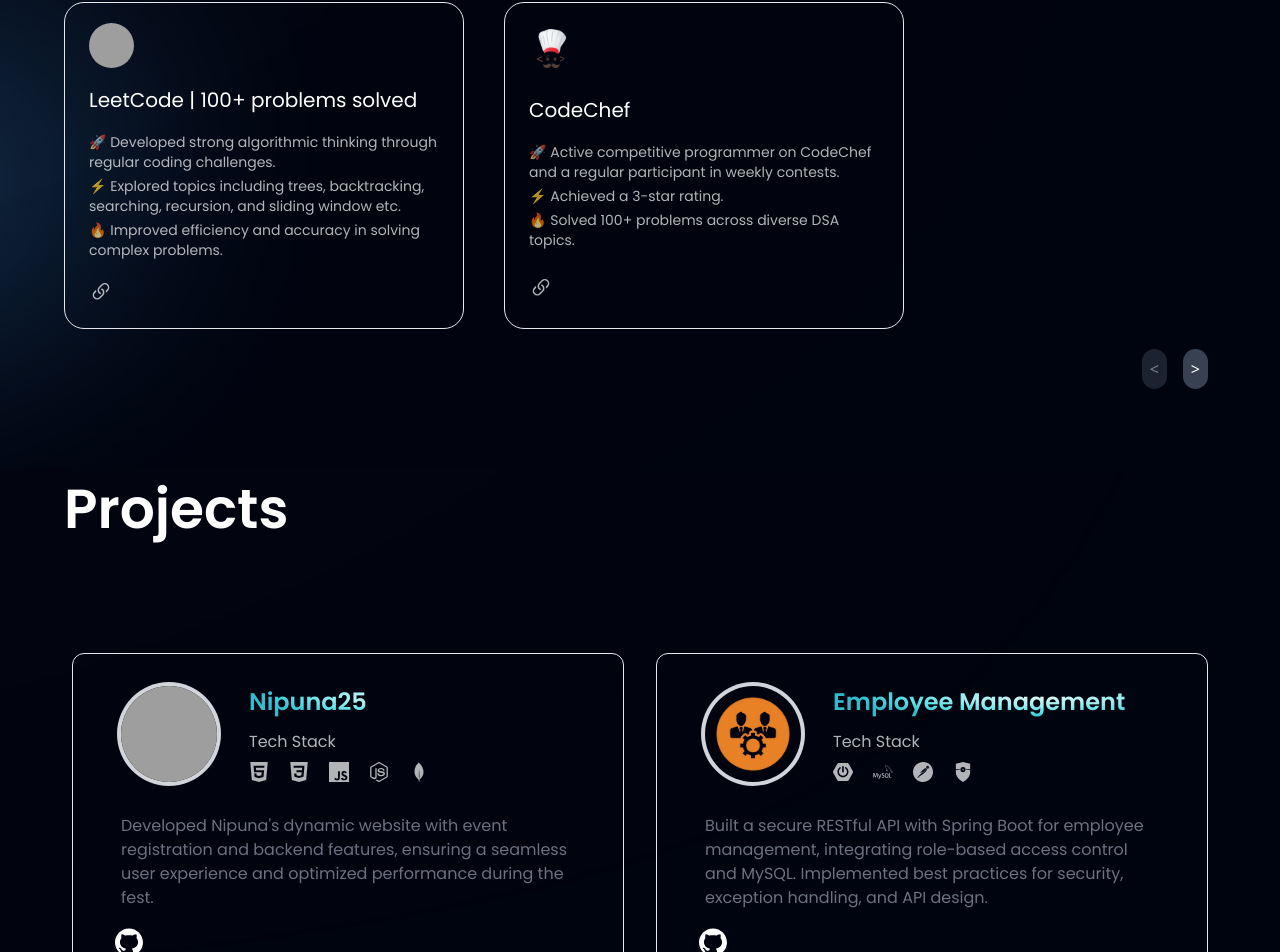
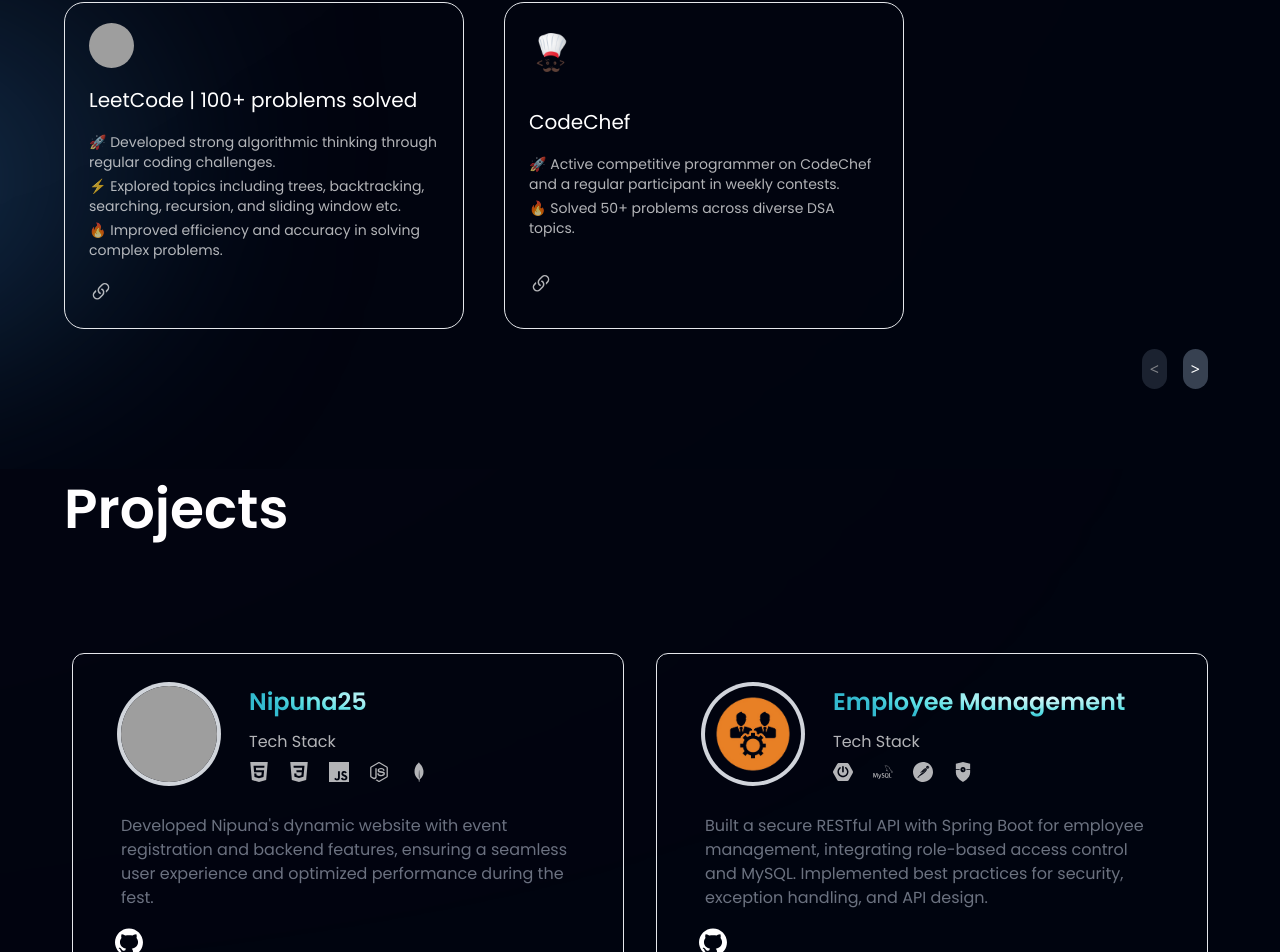
Before and after one commit to HarshaPragallapati/HARSHA_PORTFOLIO, a React (Vite) app: page / in a window 1280 px wide. Shown: the part 2763-3715 px from the top of the page. Built offline with nearby package versions, Linux system fonts and the light colour scheme; grey boxes are pictures that could not be loaded.

Commit message:
made a small change

```diff
--- a/index.html
+++ b/index.html
@@ -2,7 +2,7 @@
 <html lang="en">
   <head>
     <meta charset="UTF-8" />
-    <link rel="icon" type="image/svg+xml" href="/src/assets/parth.svg" />
+    <link rel="icon" type="image/svg+xml" href="/src/assets/harsha.svg" />
     <meta name="viewport" content="width=device-width, initial-scale=1.0" />
     <title>Harsha Pragallapati</title>
   </head>
--- a/src/constants/index.js
+++ b/src/constants/index.js
@@ -119,8 +119,7 @@
     event: "CodeChef",
     position: "",
     content1: "Active competitive programmer on CodeChef and a regular participant in weekly contests.",
-    content2: "Achieved a 3-star rating.",
-    content3: "Solved 100+ problems across diverse DSA topics.",
+    content3: "Solved 50+ problems across diverse DSA topics.",
     project: "https://www.codechef.com/users/harsha1824",
   }
 ];
```
